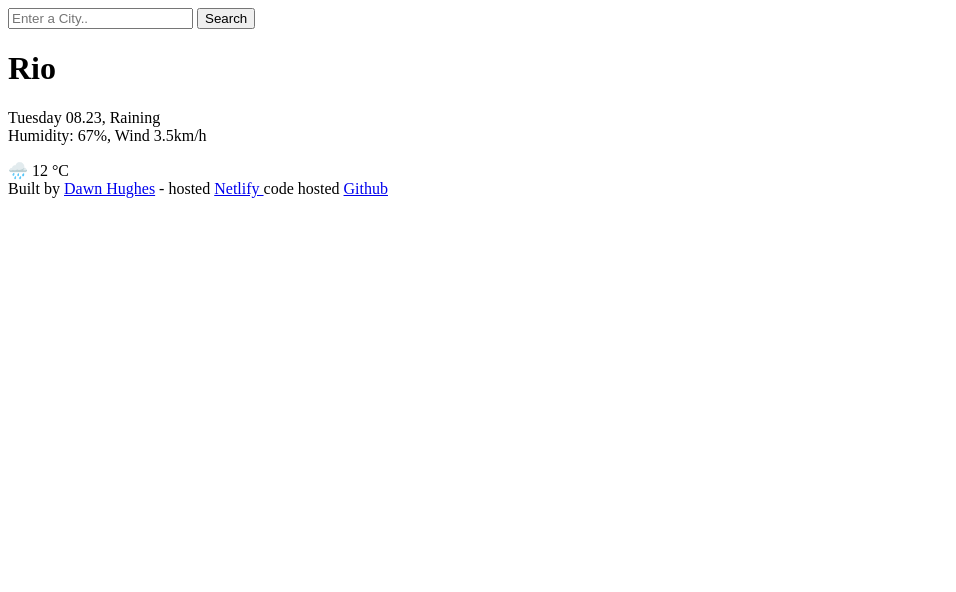
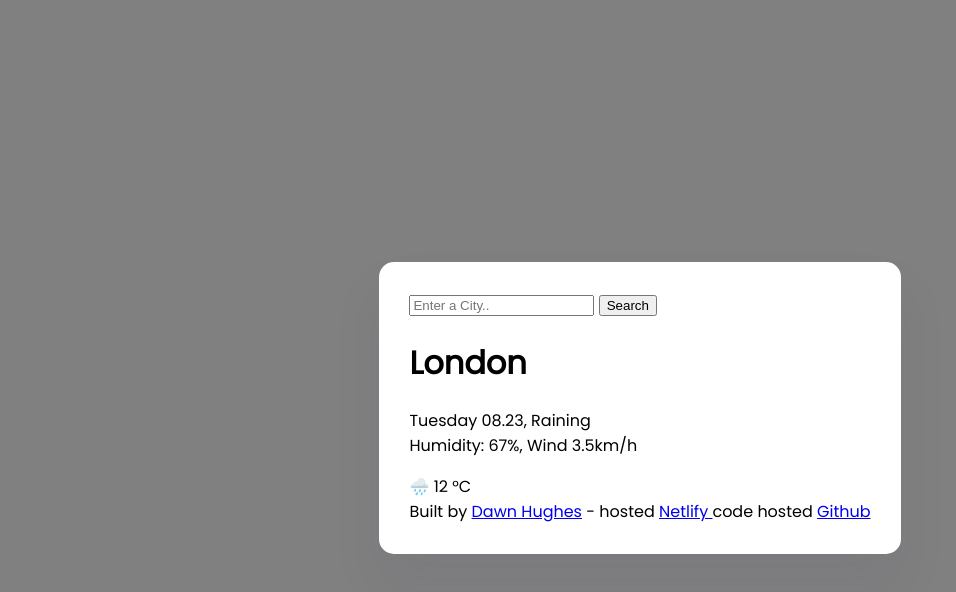
Before and after one commit to FedDawb/VanillaWeatherProject, a plain HTML site: page index.html in a window 1280 px wide. Shown: the whole page, without its empty margins (0-956 px from the left). Drawn offline with Linux system fonts and the light colour scheme.

Commit message:
Update HtStyled main container and added custom fontsml for weather conditions.

```diff
--- a/index.html
+++ b/index.html
@@ -3,9 +3,20 @@
   <head>
     <meta charset="UTF-8" />
     <meta name="viewport" content="width=>, initial-scale=1.0" />
+
+    <link rel="preconnect" href="https://fonts.googleapis.com" />
+    <link rel="preconnect" href="https://fonts.gstatic.com" crossorigin />
+    <link
+      href="https://fonts.googleapis.com/css2?family=Poppins&display=swap"
+      rel="stylesheet"
+    />
+
+    <link rel="stylesheet" href="src/index.css" />
+
     <title>Document</title>
   </head>
   <body>
+    <div class="app">
       <header>
         <form>
           <input type="search" placeholder="Enter a City.." required />
@@ -13,7 +24,7 @@
         </form>
       </header>
       <main>
-      <h1>Rio</h1>
+        <h1>London</h1>
         <p>
           Tuesday 08.23, Raining
           <br />
@@ -32,9 +43,12 @@
           >Netlify
         </a>
         code hosted
-      <a href="https://github.com/FedDawb/VanillaWeatherProject" target="_blank"
+        <a
+          href="https://github.com/FedDawb/VanillaWeatherProject"
+          target="_blank"
           >Github</a
         >
       </footer>
+    </div>
   </body>
 </html>
--- /dev/null
+++ b/src/index.css
@@ -0,0 +1,18 @@
+body {
+    background-color: grey;
+    font-family: 'Poppins', sans-serif;
+    position: relative;
+    min-height: 100vh;
+    display: flex;
+    align-items: center;
+    justify-content: center;
+}
+
+.app{
+    background: white;
+    max-width: 600px;
+    margin: 30 px auto;
+    padding: 30px;
+    box-shadow: 0 30px 50px rgba(65, 50, 100, 0.08);
+    border-radius: 15px;
+}
```
Lines whose indentation alone changed are shown as unchanged.
